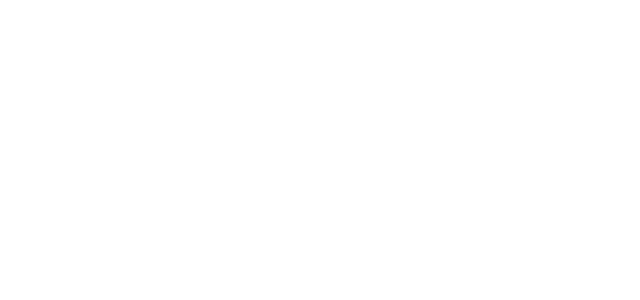
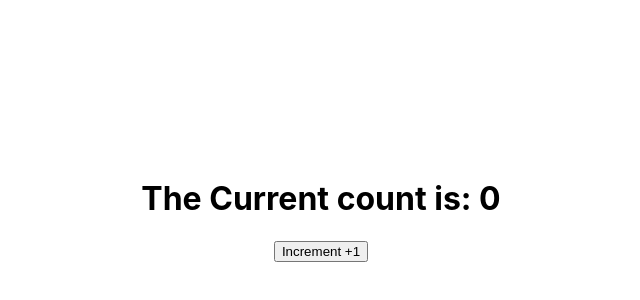
Before and after one commit to rasdinho/use-state-react, a React (Create React App) app: page / in a window 1280 px wide. Shown: the part 98-398 px from the top of the page, without its empty margins (319-959 px from the left). Built offline with nearby package versions, Linux system fonts and the light colour scheme.

Commit message:
add-increment

```diff
--- a/src/first-page/Increment.js
+++ b/src/first-page/Increment.js
@@ -10,11 +10,18 @@
             count: 0
         }
     }
+    IncrementClickBtn = (e) =>{
+        this.setState({
+            count: this.state.count + 1
+        })
+    }
+
 
     render() {
         return (
 <div id="num">
-
+    <h1>The Current count is: {this.state.count}</h1>
+    <button onClick={this.IncrementClickBtn}>Increment +1</button>
 </div>
         );
     }
```
